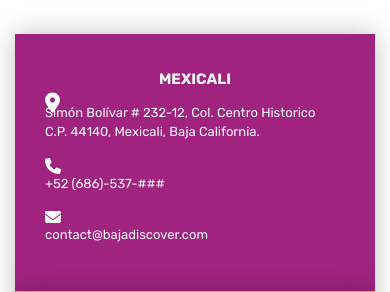
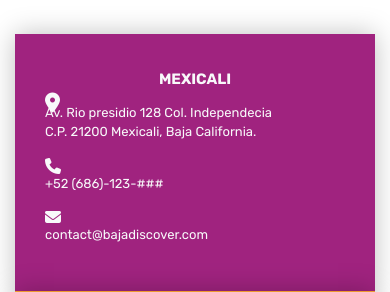
Before and after one commit to itselfcg/baja-discover-webpage, a PHP site: page /contact.php in a window 390 px wide. Shown: the part 934-1226 px from the top of the page. Run offline with PHP 8.4, Linux system fonts and the light colour scheme; some libraries are stand-ins or nearby versions; some web fonts are replaced.

Commit message:
Contact address container was fixed to be responsive

```diff
--- a/contact.php
+++ b/contact.php
@@ -154,38 +154,37 @@ include 'libs.php';
                             <div class="text-center"><label>Mexicali</label>
                             </div>
                             <div class="row">
-                                <div class="col-lg-1 ">
+                                <div class="col-lg-1 col-sm-3 ">
                                     <i class="fa fa-map-marker fa-lg " aria-hidden="true"></i>
 
                                 </div>
 
-                                <div class="col-lg">
+                                <div class="col-lg col-sm">
                                     <p>
-
-                                        Simón Bolívar # 232-12, Col. Centro Historico<br>
-                                        C.P. 44140, Mexicali, Baja California.
-                                    </p>
-
+                                        Av. Rio presidio 128 Col. Independecia<br>
+                                        C.P. 21200 Mexicali, Baja California.</p>
                                 </div>
                             </div>
                             <div class="row">
-                                <div class="col-lg-1">
+                                <div class="col-lg-1 col-sm-3 ">
                                     <i class="fa fa-phone " aria-hidden="true"></i>
 
                                 </div>
 
-                                <div class="col-lg ">
-                                    <p>+52 (686)-537-###</p>
+                                <div class="col-lg col-sm">
+                                    <p>
+                                        +52 (686)-123-###</p>
                                 </div>
                             </div>
                             <div class="row">
-                                <div class="col-lg-1 ">
+                                <div class="col-lg-1 col-sm-3 ">
                                     <i class="fa fa-envelope " aria-hidden="true"></i>
 
                                 </div>
 
-                                <div class="col-lg">
-                                    <p>contact@bajadiscover.com</p>
+                                <div class="col-lg col-sm">
+                                    <p>
+                                        contact@bajadiscover.com</p>
                                 </div>
                             </div>
                         </div>
```
